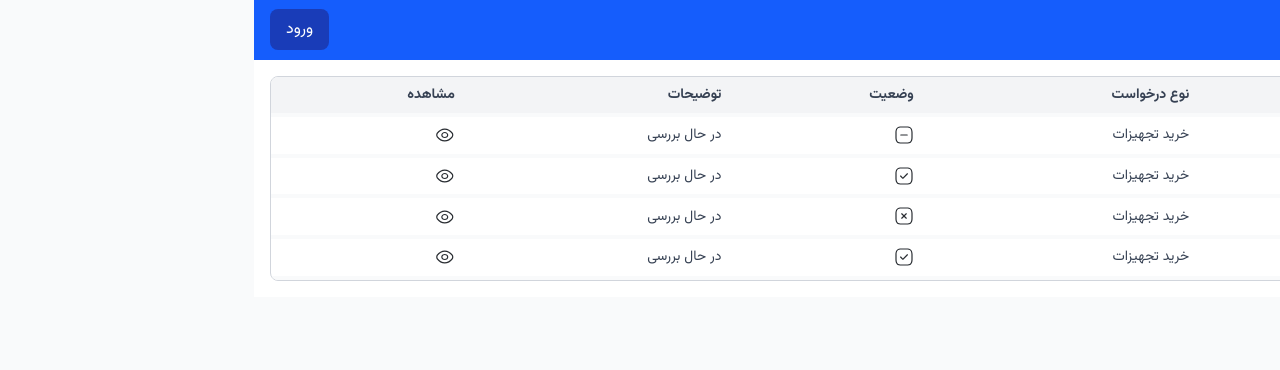
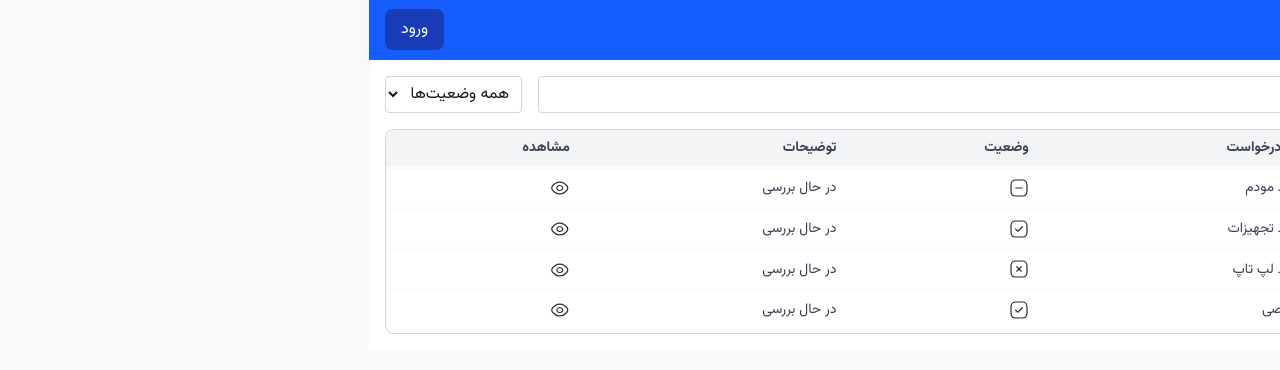
Before and after one commit to behmaneshrad/EnterpriseAutomationClient, a Next.js app in the folder enterprise-automation-ui/: page /request in a window 1280 px wide. Shown: the top 370 px of the page. Built offline with nearby package versions, Linux system fonts and the light colour scheme; no server answers.

Commit message:
filtering & searching

```diff
--- a/enterprise-automation-ui/src/app/request/page.tsx
+++ b/enterprise-automation-ui/src/app/request/page.tsx
@@ -1,10 +1,10 @@
 import RequestTable, { Request } from "@/components/RequestTable";
 
 const requests: Request[] = [
-  { id: 1, type: "خرید تجهیزات", statusIcon: "pending", description: "در حال بررسی" },
+  { id: 1, type: "خرید مودم ", statusIcon: "pending", description: "در حال بررسی" },
   { id: 2, type: "خرید تجهیزات", statusIcon: "approved", description: "در حال بررسی" },
-  { id: 3, type: "خرید تجهیزات", statusIcon: "rejected", description: "در حال بررسی" },
-  { id: 4, type: "خرید تجهیزات", statusIcon: "approved", description: "در حال بررسی" },
+  { id: 3, type: "خرید  لپ تاپ ", statusIcon: "rejected", description: "در حال بررسی" },
+  { id: 4, type: "مرخصی  ", statusIcon: "approved", description: "در حال بررسی" },
 ];
 
 export default function Page() {
--- a/enterprise-automation-ui/src/components/RequestTable.tsx
+++ b/enterprise-automation-ui/src/components/RequestTable.tsx
@@ -1,4 +1,5 @@
-import React from "react";
+"use client"
+import React, { useState, useMemo } from "react";
 
 export interface Request {
   id: number;
@@ -24,7 +25,48 @@ const getStatusIcon = (status: Request["statusIcon"]) => {
 };
 
 const RequestTable: React.FC<Props> = ({ data }) => {
+  const [search, setSearch] = useState("");
+  const [statusFilter, setStatusFilter] = useState<"" | "pending" | "approved" | "rejected">("");
+
+  // داده‌های فیلتر شده
+  const filteredData = useMemo(() => {
+    return data.filter((req) => {
+      const matchesSearch =
+        req.type.toLowerCase().includes(search.toLowerCase()) ||
+        req.description.toLowerCase().includes(search.toLowerCase()) ||
+        req.id.toString().includes(search);
+
+      const matchesStatus = statusFilter ? req.statusIcon === statusFilter : true;
+
+      return matchesSearch && matchesStatus;
+    });
+  }, [data, search, statusFilter]);
+
   return (
+    <div>
+      {/* بخش جستجو و فیلتر */}
+      <div className="flex gap-4 mb-4 text-gray-900">
+        <input
+          type="text"
+          placeholder="جستجو..."
+          value={search}
+          onChange={(e) => setSearch(e.target.value)}
+          className="border border-gray-300 rounded px-2 py-1 flex-1"
+        />
+
+        <select
+          value={statusFilter}
+          onChange={(e) => setStatusFilter(e.target.value as any)}
+          className="border border-gray-300 rounded px-2 py-1"
+        >
+          <option value="">همه وضعیت‌ها</option>
+          <option value="pending">در حال بررسی</option>
+          <option value="approved">تأیید شده</option>
+          <option value="rejected">رد شده</option>
+        </select>
+      </div>
+
+      {/* جدول */}
       <div className="overflow-x-auto border border-gray-300 rounded-lg">
         <table className="min-w-full text-sm text-right">
           <thead className="bg-gray-100 text-gray-700">
@@ -37,20 +79,28 @@ const RequestTable: React.FC<Props> = ({ data }) => {
             </tr>
           </thead>
           <tbody>
-          {data.map((req) => (
-            <tr key={req.id} className="border-y-4 border-gray-50 hover:bg-gray-50 text-gray-700">
+            {filteredData.map((req) => (
+              <tr
+                key={req.id}
+                className="border-y-4 border-gray-50 hover:bg-gray-50 text-gray-700"
+              >
                 <td className="px-4 py-2">{req.id}</td>
                 <td className="px-4 py-2">{req.type}</td>
                 <td className="px-4 py-2">{getStatusIcon(req.statusIcon)}</td>
                 <td className="px-4 py-2">{req.description}</td>
                 <td className="px-4 py-2 text-center">
-                <img src="/icons/eye.svg" alt="مشاهده" className="w-5 h-5 cursor-pointer" />
+                  <img
+                    src="/icons/eye.svg"
+                    alt="مشاهده"
+                    className="w-5 h-5 cursor-pointer"
+                  />
                 </td>
               </tr>
             ))}
           </tbody>
         </table>
       </div>
+    </div>
   );
 };
 
```
Lines whose indentation alone changed are shown as unchanged.
